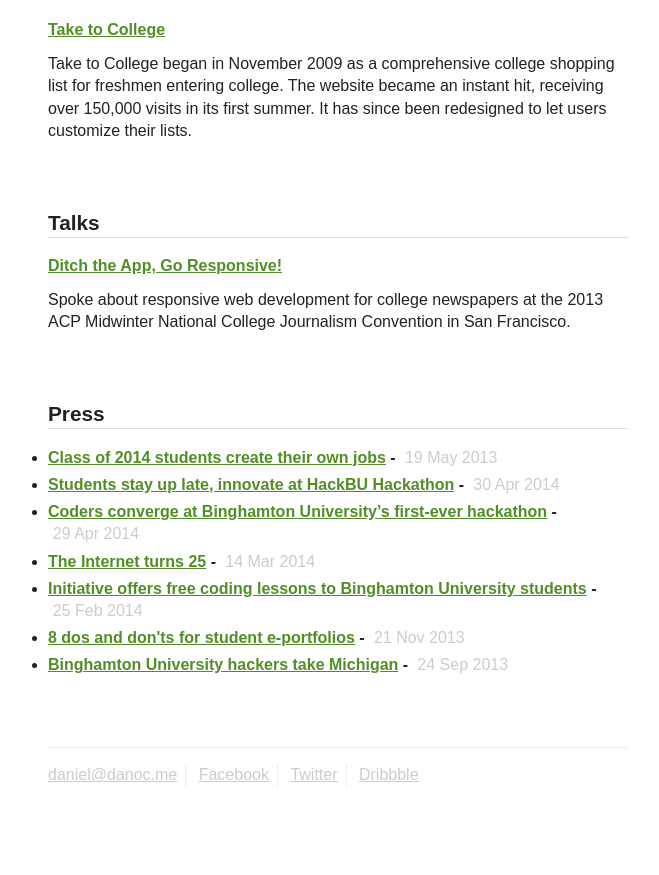
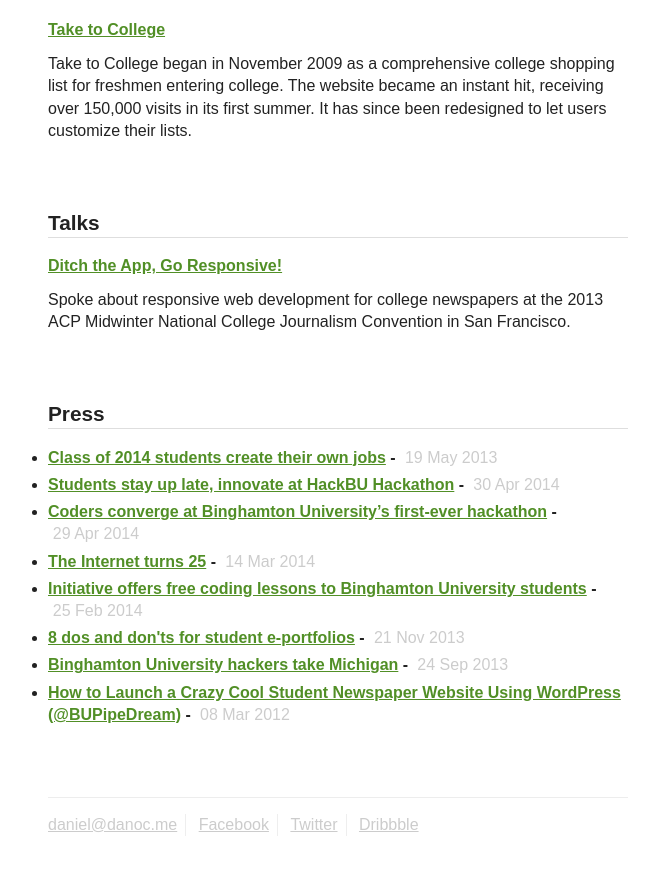
Before and after one commit to danoc/danoc, a Jekyll site: the page built from index.html, in a window 1280 px wide and 900 px high, scrolled down 1324 px. Shown: the top 875 px of the window, without its empty margins (302-961 px from the left). Built offline with Jekyll 4.4.1, drawn with Linux system fonts in a browser that asks for light colours; nearby versions of some CDN libraries; Markdown is read by kramdown in place of the engine named in the settings; before the commit the page ends 2175 px from its top, so only the background shows below that.

Commit message:
forgot to add an old link in the press section

```diff
--- a/index.html
+++ b/index.html
@@ -152,6 +152,10 @@
 			<li>
 				<a href="http://www.bupipedream.com/news/23268/binghamton-university-hackers-michigan/" class="posts-list-title">Binghamton University hackers take Michigan</a> - <span class="posts-list-date">{{ "2013-09-24T02:40:00-04:00" | date_to_string }}</span>
 			</li>
+
+			<li>
+				<a href="http://www.collegemediamatters.com/2012/03/08/how-to-launch-a-crazy-cool-student-newspaper-website-using-wordpress-bupipedream/" class="posts-list-title">How to Launch a Crazy Cool Student Newspaper Website Using WordPress (@BUPipeDream)</a> - <span class="posts-list-date">{{ "2012-03-08T00:00:00-05:00" | date_to_string }}</span>
+			</li>
 		</ul>
 
 	</section>
```
